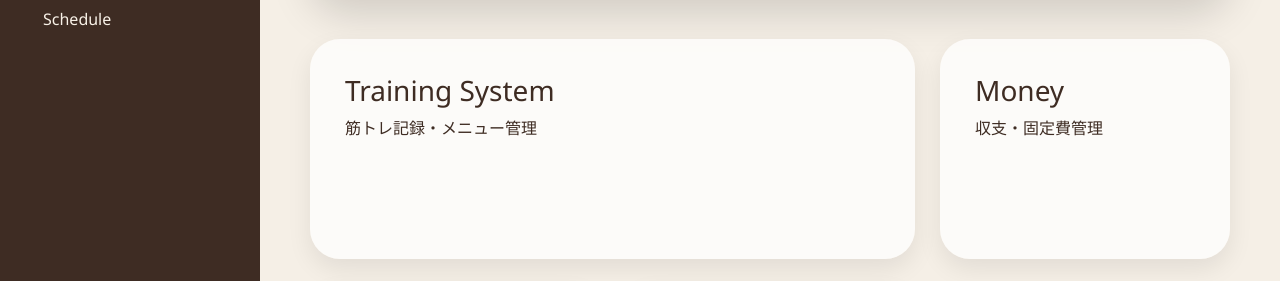
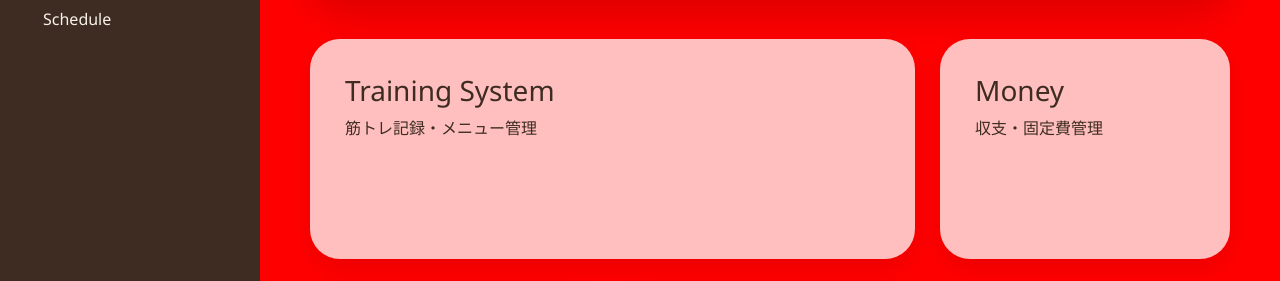
Before and after one commit to TeelingK10/homepage, a Flask app: page /dashboard in a window 1280 px wide. Shown: the part 353-634 px from the top of the page. Run offline with Flask 3, Linux system fonts and the light colour scheme; a user stored in the database is signed in.

Commit message:
css debug

```diff
--- a/static/style.css
+++ b/static/style.css
@@ -1,5 +1,7 @@
 /* static/style.css */
-
+body{
+    background:red !important;
+}
 * {
     margin: 0;
     padding: 0;
--- a/templates/index.html
+++ b/templates/index.html
@@ -1,6 +1,9 @@
 <!DOCTYPE html>
 <html lang="ja">
-
+<link
+    rel="stylesheet"
+    href="{{ url_for('static', filename='style.css') }}"
+>
 <head>
 
     <meta charset="UTF-8">
```
